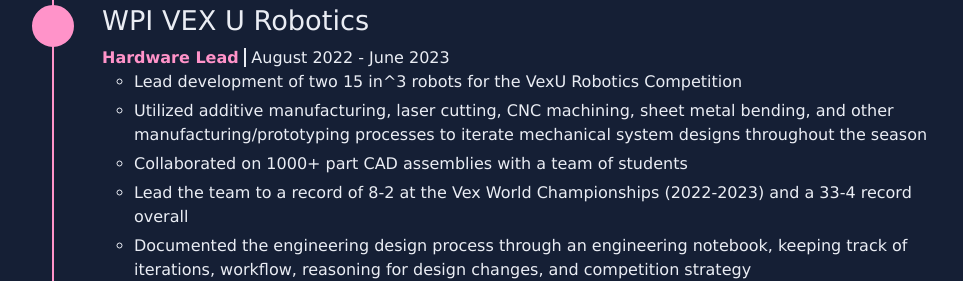
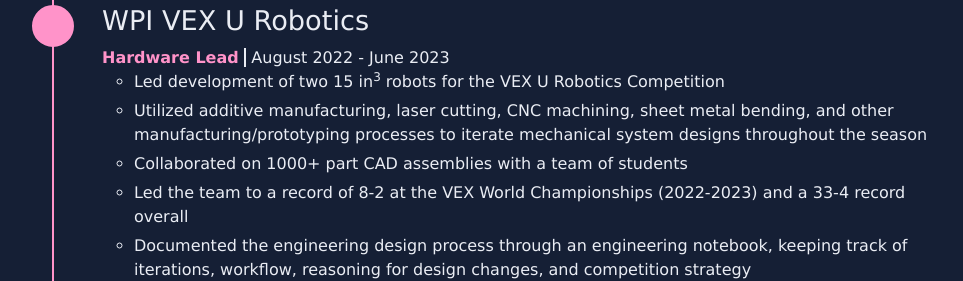
Before and after one commit to zizz-0/evan-rizzo-portfolio, a website: page index.html in a window 1280 px wide. Shown: the part 2191-2472 px from the top of the page, without its empty margins (88-1051 px from the left). Drawn offline with nearby package versions, Linux system fonts and the light colour scheme.

Commit message:
superscript and grammar

```diff
--- a/index.html
+++ b/index.html
@@ -147,10 +147,10 @@
                   <i class="task-icon bg-c-pink"></i>
                   <span class="exp-title"><b>Hardware Lead </b></span><span class="exp-date">August 2022 - June 2023</span>
                   <ul class="exp-desc text-c-muted">
-                    <li>Lead development of two 15 in^3 robots for the VexU Robotics Competition</li>
+                    <li>Led development of two 15 in<sup>3</sup> robots for the VEX U Robotics Competition</li>
                     <li>Utilized additive manufacturing, laser cutting, CNC machining, sheet metal bending, and other manufacturing/prototyping processes to iterate mechanical system designs throughout the season</li>
                     <li>Collaborated on 1000+ part CAD assemblies with a team of students</li>
-                    <li>Lead the team to a record of 8-2 at the Vex World Championships (2022-2023) and a 33-4 record overall</li>
+                    <li>Led the team to a record of 8-2 at the VEX World Championships (2022-2023) and a 33-4 record overall</li>
                     <li>Documented the engineering design process through an engineering notebook, keeping track of iterations, workflow, reasoning for design changes, and competition strategy</li>
                   </ul>
               </li>
```
